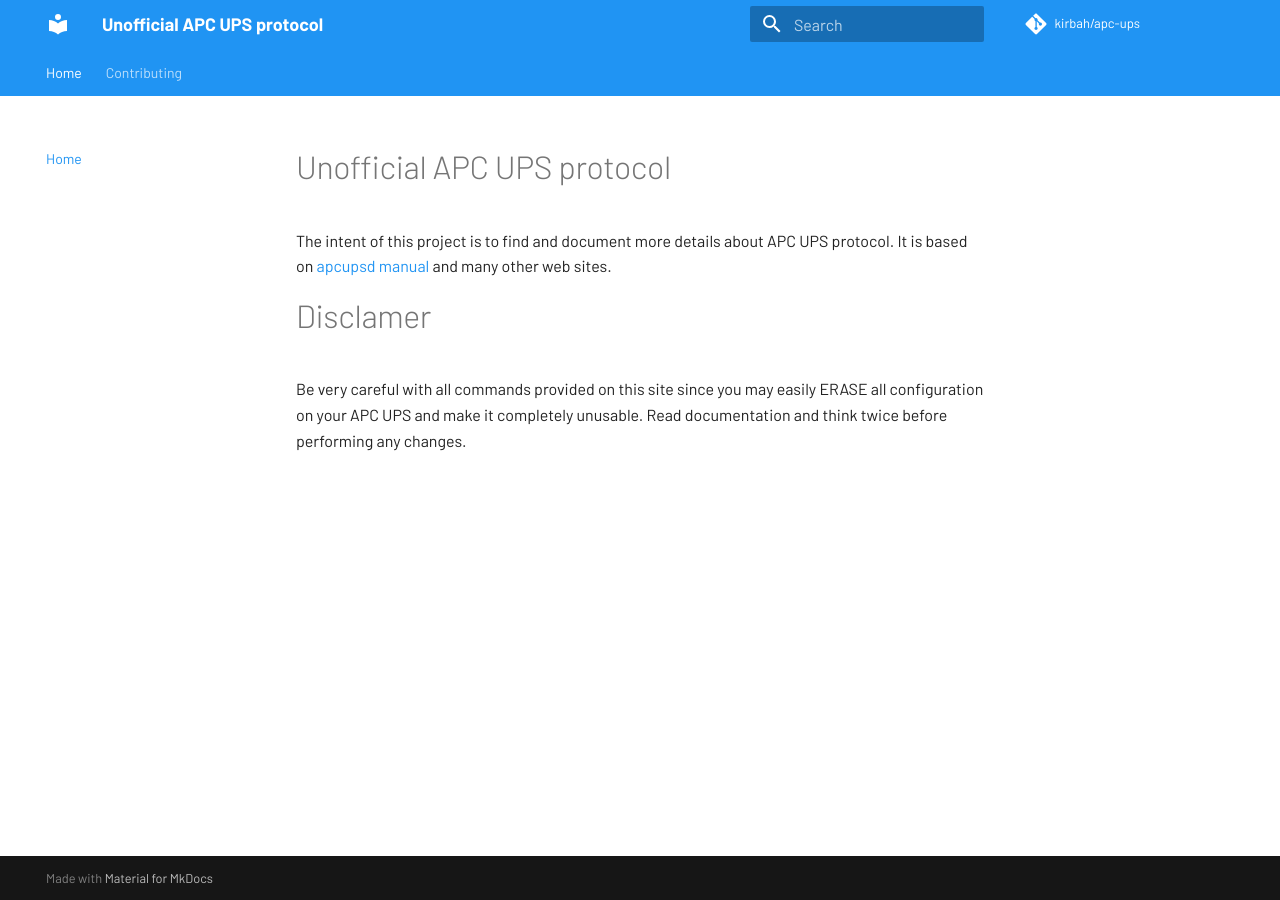
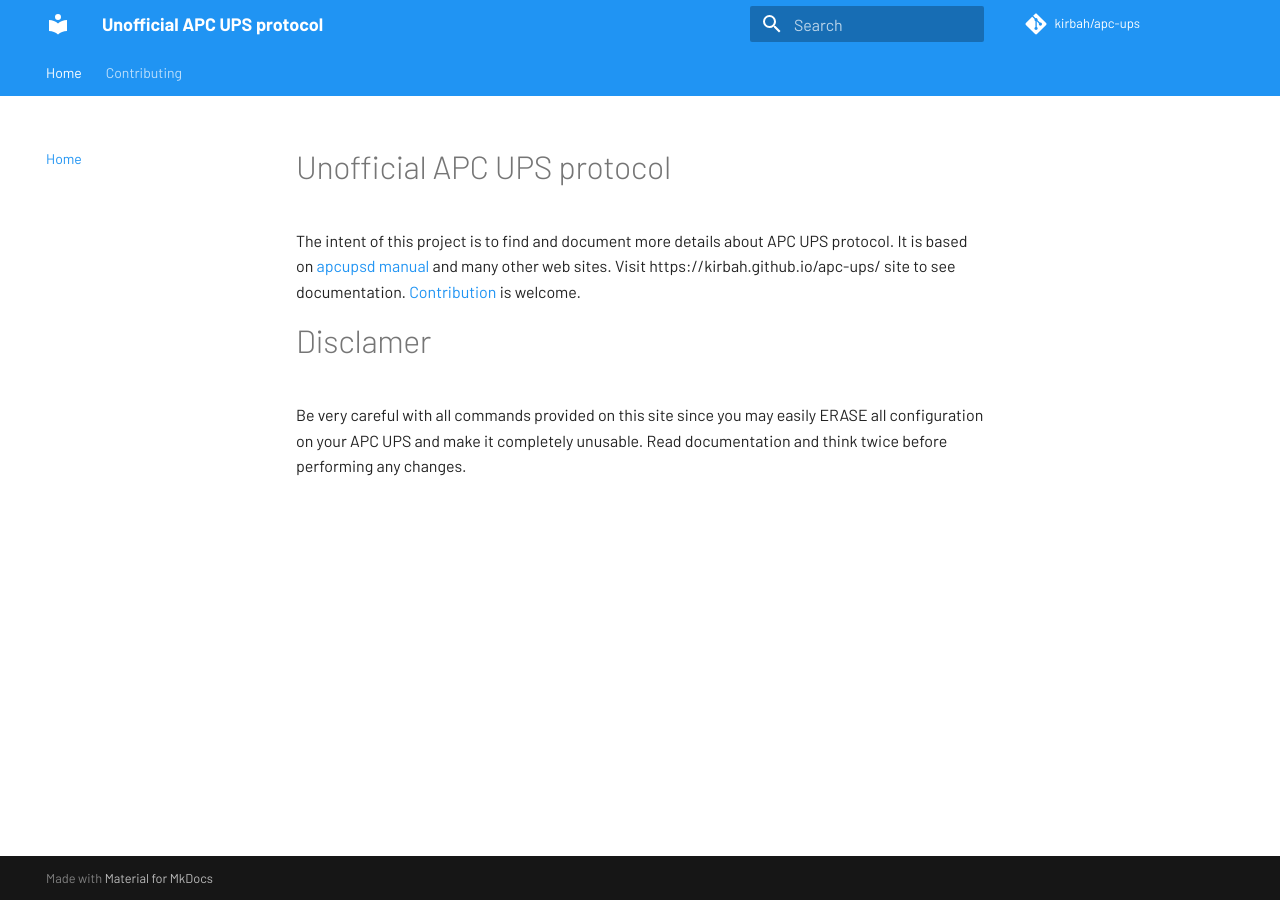
Before and after one commit to kirbah/apc-ups, an MkDocs documentation site: the page built from docs/README.md, in a window 1280 px wide. Built offline with MkDocs 1.6.1 and Material for MkDocs 9.7.7, drawn with Linux system fonts in a browser that asks for light colours; comment, search, counter and statistics services are not loaded.

Commit message:
Update README.md

```diff
--- a/docs/README.md
+++ b/docs/README.md
@@ -1,5 +1,6 @@
 # Unofficial APC UPS protocol
 The intent of this project is to find and document more details about APC UPS protocol. It is based on [apcupsd manual](http://www.apcupsd.org/manual/manual.html#apc-smart-protocol) and many other web sites.
+Visit https://kirbah.github.io/apc-ups/ site to see documentation. [Contribution](https://kirbah.github.io/apc-ups/Contributing/) is welcome.
 
 # Disclamer
 Be very careful with all commands provided on this site since you may easily ERASE all configuration on your APC UPS and make it completely unusable.
```
